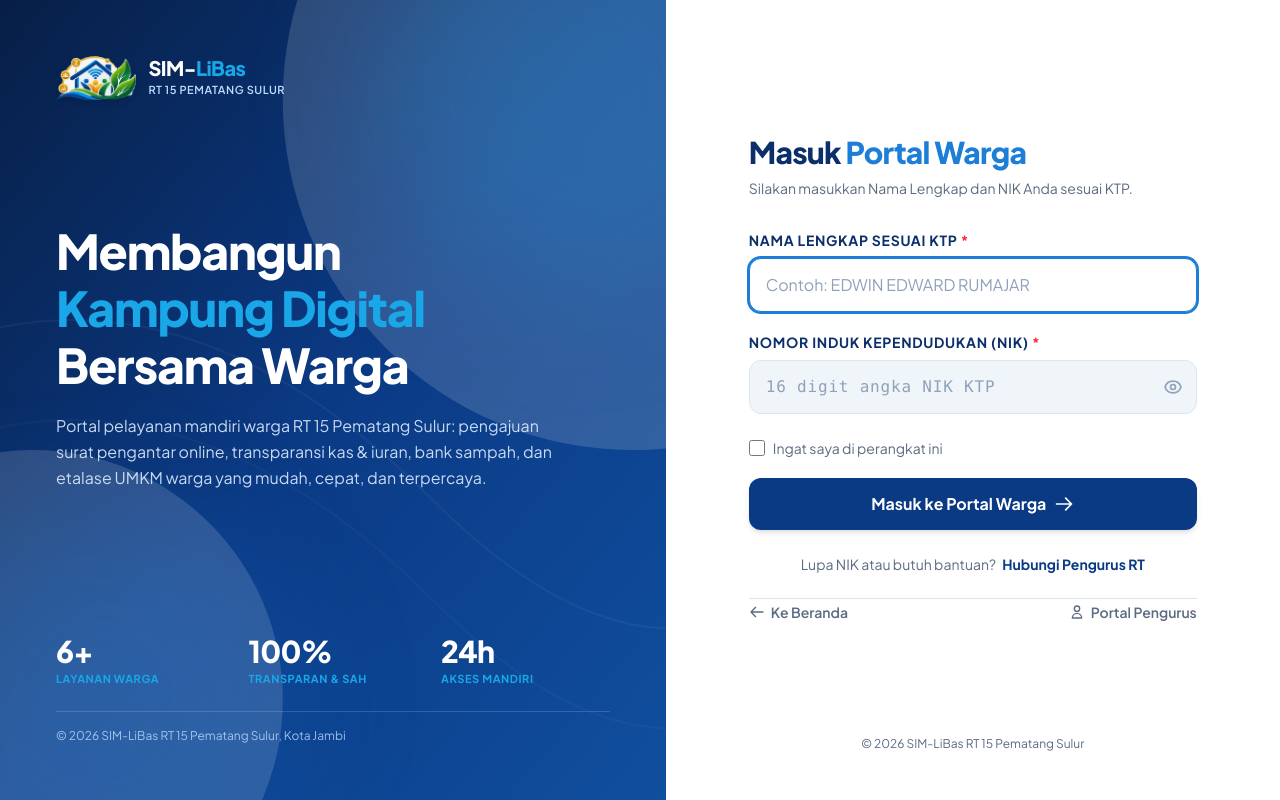
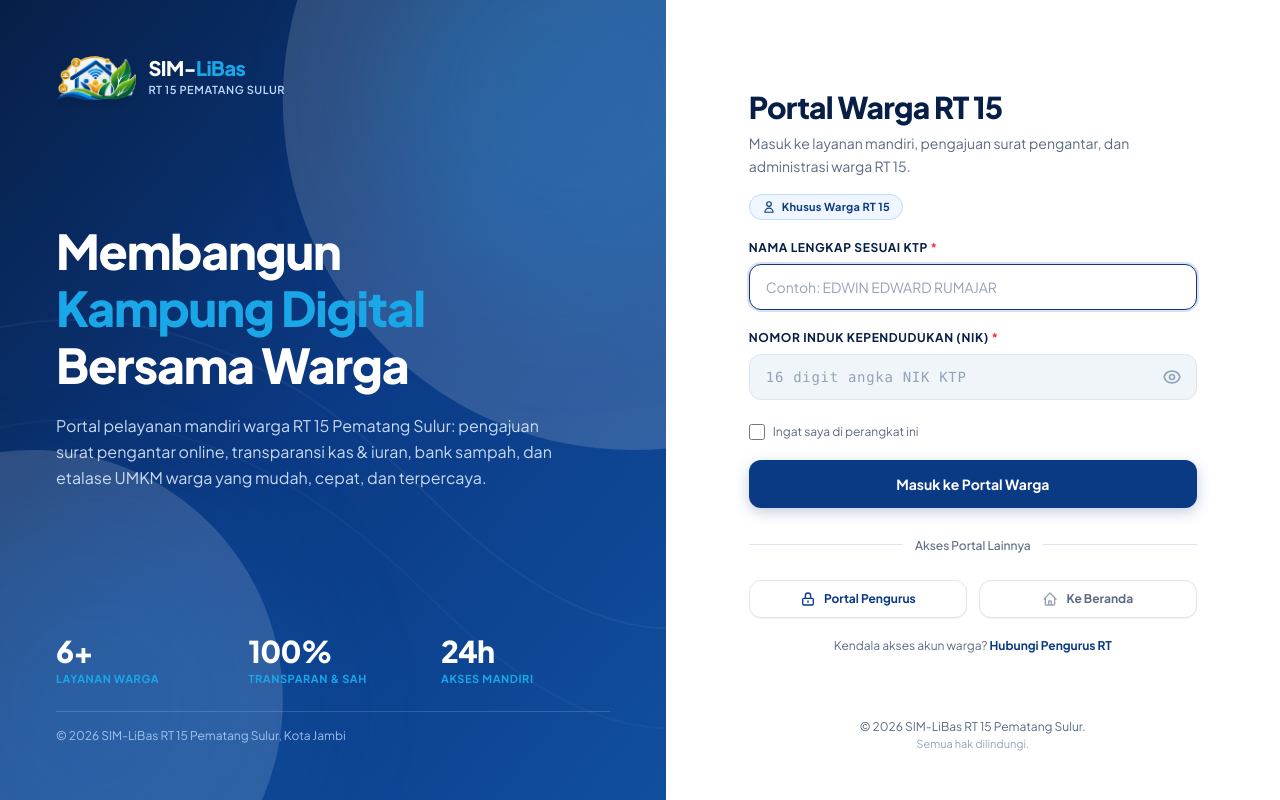
Before and after one commit to Wahyudin0701/sim-libas, a Laravel app: page /masuk in a window 1280 px wide. Run offline with Laravel 12, Linux system fonts and the light colour scheme; style sheets or scripts are compiled from the project's sources; parts of the project's set-up code (start-up, migrations or seed data) failed here and were passed over; some libraries are stand-ins or nearby versions.

Commit message:
refactor(auth): sinkronkan tampilan portal login warga persis 1-to-1 dengan portal login pengurus

```diff
--- a/resources/views/auth/citizen-login.blade.php
+++ b/resources/views/auth/citizen-login.blade.php
@@ -100,21 +100,31 @@
 
 
     {{-- ======================================================== --}}
-    {{-- SISI KANAN / FORM PANEL (PUTIH, BERSIH, RAMAH LANSIA)    --}}
+    {{-- SISI KANAN / FORM PANEL (KONSISTEN DENGAN PORTAL PENGURUS)--}}
     {{-- ======================================================== --}}
-    <div class="flex-1 flex flex-col justify-between bg-white px-6 sm:px-10 lg:px-14 xl:px-20 py-8 sm:py-10 lg:py-12 -mt-4 lg:mt-0 rounded-t-3xl lg:rounded-none shadow-2xl lg:shadow-none relative z-20">
+    <div class="flex-1 flex flex-col justify-between bg-white px-6 sm:px-10 lg:px-12 xl:px-16 py-8 sm:py-10 lg:py-12 -mt-4 lg:mt-0 rounded-t-3xl lg:rounded-none shadow-2xl lg:shadow-none relative z-20">
 
         {{-- Wrapper Form Terpusat --}}
         <div class="max-w-md w-full mx-auto my-auto py-2">
 
             {{-- Header Form --}}
-            <div class="mb-8">
-                <h2 class="text-2xl sm:text-3xl font-extrabold text-primary-900 tracking-tight">
-                    Masuk <span class="text-primary-500">Portal Warga</span>
-                </h2>
-                <p class="text-sm text-text-muted mt-2">
-                    Silakan masukkan Nama Lengkap dan NIK Anda sesuai KTP.
+            <div class="mb-4">
+                <h1 class="text-2xl sm:text-3xl font-extrabold text-[#071F47] tracking-tight leading-tight mb-1.5">
+                    Portal Warga RT 15
+                </h1>
+                <p class="text-xs sm:text-sm text-[#5B6B82] leading-relaxed">
+                    Masuk ke layanan mandiri, pengajuan surat pengantar, dan administrasi warga RT 15.
                 </p>
+            </div>
+
+            {{-- Custom Badge (Konsisten dengan Khusus Pengurus & Administrator) --}}
+            <div class="mb-5 flex justify-start">
+                <div class="inline-flex items-center gap-1.5 px-3 py-1 rounded-full bg-[#EFF6FF] border border-[#BFDBFE] text-[11px] font-bold text-[#0B3A85] tracking-wide">
+                    <svg class="w-3.5 h-3.5 text-[#0B3A85] shrink-0" fill="none" stroke="currentColor" viewBox="0 0 24 24">
+                        <path stroke-linecap="round" stroke-linejoin="round" stroke-width="2" d="M16 7a4 4 0 11-8 0 4 4 0 018 0zM12 14a7 7 0 00-7 7h14a7 7 0 00-7-7z"/>
+                    </svg>
+                    <span>Khusus Warga RT 15</span>
+                </div>
             </div>
 
             {{-- Alert Notifikasi Gagal --}}
@@ -138,9 +148,10 @@
 
                 {{-- 1. Input Nama Lengkap Sesuai KTP --}}
                 <div>
-                    <label for="nama" class="block text-xs sm:text-sm font-bold text-primary-900 uppercase tracking-wider mb-2">
+                    <label for="nama" class="block text-xs font-bold text-[#071F47] uppercase tracking-wider mb-2">
                         Nama Lengkap Sesuai KTP <span class="text-red-500">*</span>
                     </label>
+                    <div class="relative flex items-center bg-[#F0F5FA] hover:bg-[#EBF2F9] focus-within:bg-white border {{ $errors->has('nama') || $errors->has('login') ? 'border-red-400 bg-red-50/50' : 'border-[#DDE5F0] focus-within:border-[#0B3A85] focus-within:ring-2 focus-within:ring-[#0B3A85]/15' }} rounded-xl min-h-[2.875rem] transition duration-150">
                         <input
                             type="text"
                             id="nama"
@@ -150,18 +161,19 @@
                             autofocus
                             autocomplete="name"
                             placeholder="Contoh: EDWIN EDWARD RUMAJAR"
-                        class="w-full px-4 py-3.5 bg-[#F0F5FA] hover:bg-[#EBF2F9] focus:bg-white border {{ $errors->has('nama') || $errors->has('login') ? 'border-red-400 bg-red-50/50' : 'border-border-soft' }} rounded-xl text-sm sm:text-base text-text-main placeholder:text-slate-400 focus:outline-none focus:ring-2 focus:ring-primary-500 focus:border-primary-500 transition duration-150"
+                            class="w-full bg-transparent px-4 py-3 text-sm text-[#0F1F3D] placeholder:text-[#94A3B8] focus:outline-none"
                         >
+                    </div>
                 </div>
 
                 {{-- 2. Input NIK (Sebagai Kata Sandi Warga) --}}
                 <div>
                     <div class="flex items-center justify-between mb-2">
-                        <label for="nik" class="block text-xs sm:text-sm font-bold text-primary-900 uppercase tracking-wider">
+                        <label for="nik" class="block text-xs font-bold text-[#071F47] uppercase tracking-wider">
                             Nomor Induk Kependudukan (NIK) <span class="text-red-500">*</span>
                         </label>
                     </div>
-                    <div class="relative">
+                    <div class="relative flex items-center bg-[#F0F5FA] hover:bg-[#EBF2F9] focus-within:bg-white border {{ $errors->has('nik') || $errors->has('password') ? 'border-red-400 bg-red-50/50' : 'border-[#DDE5F0] focus-within:border-[#0B3A85] focus-within:ring-2 focus-within:ring-[#0B3A85]/15' }} rounded-xl min-h-[2.875rem] transition duration-150">
                         <input
                             type="password"
                             id="nik"
@@ -171,13 +183,13 @@
                             maxlength="16"
                             autocomplete="current-password"
                             placeholder="16 digit angka NIK KTP"
-                            class="w-full pl-4 pr-12 py-3.5 bg-[#F0F5FA] hover:bg-[#EBF2F9] focus:bg-white border {{ $errors->has('nik') || $errors->has('password') ? 'border-red-400 bg-red-50/50' : 'border-border-soft' }} rounded-xl text-sm sm:text-base font-mono text-text-main placeholder:text-slate-400 focus:outline-none focus:ring-2 focus:ring-primary-500 focus:border-primary-500 transition duration-150 tracking-wider"
+                            class="w-full bg-transparent pl-4 pr-11 py-3 text-sm font-mono tracking-wider text-[#0F1F3D] placeholder:text-[#94A3B8] focus:outline-none"
                         >
                         {{-- Toggle Show/Hide Password NIK --}}
                         <button
                             type="button"
                             onclick="togglePassword()"
-                            class="absolute inset-y-0 right-0 pr-3.5 flex items-center text-slate-400 hover:text-primary-700 transition focus:outline-none cursor-pointer"
+                            class="absolute inset-y-0 right-0 pr-3.5 flex items-center text-[#94A3B8] hover:text-[#0B3A85] transition focus:outline-none cursor-pointer"
                             tabindex="-1"
                             aria-label="Tampilkan atau sembunyikan angka NIK"
                             title="Klik untuk melihat atau menyembunyikan angka NIK"
@@ -199,75 +211,74 @@
                         <input
                             type="checkbox"
                             name="remember"
-                            class="w-4 h-4 rounded border-border-soft text-primary-700 focus:ring-primary-500 cursor-pointer"
+                            class="w-4 h-4 rounded border-[#DDE5F0] text-[#0B3A85] focus:ring-[#0B3A85] cursor-pointer"
                         >
-                        <span class="text-xs sm:text-sm text-text-muted group-hover:text-primary-900 transition">
+                        <span class="text-xs text-[#5B6B82] font-normal group-hover:text-[#071F47] transition">
                             Ingat saya di perangkat ini
                         </span>
                     </label>
                 </div>
 
-                {{-- Tombol Masuk Sekarang --}}
+                {{-- Tombol Masuk Utama (Konsisten dengan Masuk ke Panel Pengurus) --}}
                 <button
                     type="submit"
-                    class="w-full bg-primary-700 hover:bg-primary-900 text-white font-bold text-base py-3.5 px-6 rounded-xl transition duration-200 shadow-md hover:shadow-lg flex items-center justify-center gap-2 group cursor-pointer mt-2"
+                    class="w-full bg-[#0B3A85] hover:bg-[#071F47] text-white font-bold text-sm py-3.5 px-5 rounded-xl transition duration-200 shadow-[0_4px_14px_0_rgba(11,58,133,0.25)] hover:shadow-[0_6px_20px_0_rgba(11,58,133,0.35)] hover:-translate-y-0.5 active:translate-y-0 flex items-center justify-center cursor-pointer mt-1"
                 >
-                    <span>Masuk ke Portal Warga</span>
-                    <svg class="w-5 h-5 shrink-0 transition-transform group-hover:translate-x-1" fill="none" stroke="currentColor" viewBox="0 0 24 24">
-                        <path stroke-linecap="round" stroke-linejoin="round" stroke-width="2" d="M14 5l7 7m0 0l-7 7m7-7H3"/>
-                    </svg>
+                    Masuk ke Portal Warga
                 </button>
             </form>
 
-            {{-- Hubungi Pengurus / Bantuan --}}
-            <div class="mt-6 text-center">
-                <p class="text-xs sm:text-sm text-text-muted">
-                    Lupa NIK atau butuh bantuan?
+            {{-- Divider: Akses Portal Lainnya (Persis Pengurus) --}}
+            <div class="relative my-6 text-center">
+                <div class="absolute inset-0 flex items-center">
+                    <div class="w-full border-t border-[#DDE5F0]"></div>
+                </div>
+                <span class="relative z-10 bg-white px-3 text-xs text-[#5B6B82] font-medium">Akses Portal Lainnya</span>
+            </div>
+
+            {{-- 2 Tombol Kotak (Portal Pengurus & Ke Beranda) --}}
+            <div class="grid grid-cols-2 gap-3">
                 <a
-                        href="https://wa.me/6281274001515?text={{ urlencode('Halo Pengurus RT 15, saya warga ingin menanyakan akses Portal Warga SIM-LiBas saya.') }}"
+                    href="{{ url('/admin/login') }}"
+                    class="flex items-center justify-center gap-2 py-2.5 px-3 rounded-xl border border-[#DDE5F0] bg-white text-xs font-bold text-[#0B3A85] hover:bg-[#EFF6FF] hover:border-[#0B3A85] hover:text-[#071F47] transition shadow-2xs"
+                >
+                    <svg class="w-4 h-4 text-[#0B3A85] shrink-0" fill="none" stroke="currentColor" viewBox="0 0 24 24">
+                        <path stroke-linecap="round" stroke-linejoin="round" stroke-width="2" d="M12 15v2m-6 4h12a2 2 0 002-2v-6a2 2 0 00-2-2H6a2 2 0 00-2 2v6a2 2 0 002 2zm10-10V7a4 4 0 00-8 0v4h8z"/>
+                    </svg>
+                    <span>Portal Pengurus</span>
+                </a>
+
+                <a
+                    href="{{ route('public.home') }}"
+                    class="flex items-center justify-center gap-2 py-2.5 px-3 rounded-xl border border-[#DDE5F0] bg-white text-xs font-bold text-[#5B6B82] hover:bg-[#F8FAFC] hover:border-[#0B3A85] hover:text-[#071F47] transition shadow-2xs"
+                >
+                    <svg class="w-4 h-4 text-[#94A3B8] shrink-0" fill="none" stroke="currentColor" viewBox="0 0 24 24">
+                        <path stroke-linecap="round" stroke-linejoin="round" stroke-width="2" d="M3 12l2-2m0 0l7-7 7 7M5 10v10a1 1 0 001 1h3m10-11l2 2m-2-2v10a1 1 0 01-1 1h-3m-6 0a1 1 0 001-1v-4a1 1 0 011-1h2a1 1 0 011 1v4a1 1 0 001 1m-6 0h6"/>
+                    </svg>
+                    <span>Ke Beranda</span>
+                </a>
+            </div>
+
+            {{-- Kendala Akses Akun Warga (Konsisten dengan Kendala Akses Akun Pengurus) --}}
+            <div class="mt-5 text-center text-xs text-[#5B6B82]">
+                <p>
+                    Kendala akses akun warga?
+                    <a
+                        href="https://wa.me/6281274001515?text={{ urlencode('Halo Pengurus RT 15, saya warga mengalami kendala login ke Portal Warga SIM-LiBas.') }}"
                         target="_blank"
                         rel="noopener noreferrer"
-                        class="font-bold text-primary-700 hover:text-primary-900 hover:underline transition inline-block ml-1"
+                        class="font-bold text-[#0B3A85] hover:underline"
                     >
                         Hubungi Pengurus RT
                     </a>
                 </p>
             </div>
-
-            {{-- Divider --}}
-            <div class="relative my-6">
-                <div class="absolute inset-0 flex items-center">
-                    <div class="w-full border-t border-border-soft"></div>
-                </div>
         </div>
 
-            {{-- Navigasi Pilihan (Ke Beranda & Portal Pengurus) --}}
-            <div class="flex items-center justify-between text-xs sm:text-sm font-semibold text-text-muted">
-                <a
-                    href="{{ route('public.home') }}"
-                    class="hover:text-primary-700 transition flex items-center gap-1.5 py-1"
-                >
-                    <svg class="w-4 h-4" fill="none" stroke="currentColor" viewBox="0 0 24 24">
-                        <path stroke-linecap="round" stroke-linejoin="round" stroke-width="2" d="M10 19l-7-7m0 0l7-7m-7 7h18"/>
-                    </svg>
-                    <span>Ke Beranda</span>
-                </a>
-
-                <a
-                    href="{{ url('/admin/login') }}"
-                    class="hover:text-primary-700 transition flex items-center gap-1.5 py-1"
-                >
-                    <svg class="w-4 h-4" fill="none" stroke="currentColor" viewBox="0 0 24 24">
-                        <path stroke-linecap="round" stroke-linejoin="round" stroke-width="2" d="M16 7a4 4 0 11-8 0 4 4 0 018 0zM12 14a7 7 0 00-7 7h14a7 7 0 00-7-7z"/>
-                    </svg>
-                    <span>Portal Pengurus</span>
-                </a>
-            </div>
-        </div>
-
-        {{-- Footer Hak Cipta di Bawah Panel Form --}}
-        <div class="pt-6 text-center text-xs text-text-muted">
-            <p>&copy; {{ date('Y') }} SIM-LiBas RT 15 Pematang Sulur</p>
+        {{-- Footer Hak Cipta di Bawah Panel Form (Persis Pengurus) --}}
+        <div class="pt-6 text-center text-xs text-[#5B6B82]">
+            <p>&copy; {{ date('Y') }} SIM-LiBas RT 15 Pematang Sulur.</p>
+            <p class="text-[11px] text-[#94A3B8] mt-0.5">Semua hak dilindungi.</p>
         </div>
     </div>
 </div>
```
Lines whose indentation alone changed are shown as unchanged.
